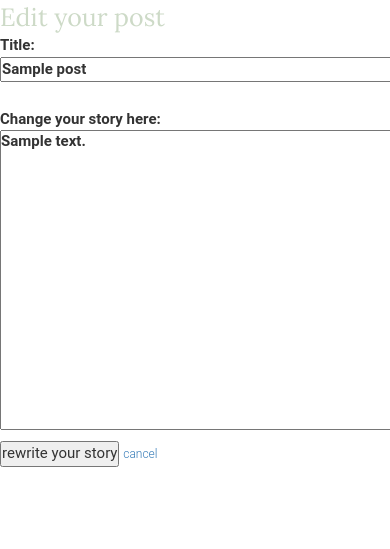
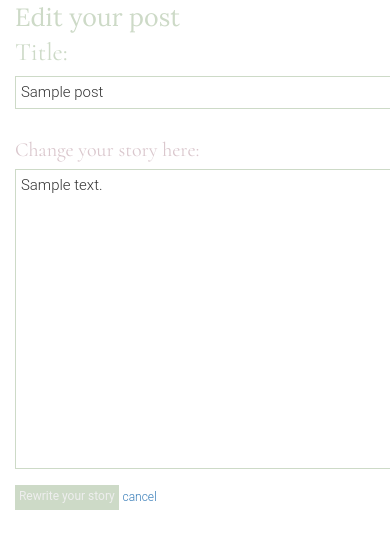
Before and after one commit to Kyushi/mub, a Django app: template templates/editpost.html in a window 390 px wide; the page is wider, and only the part inside the window is pictured. Shown: the part 183-732 px from the top of that part. Run offline with Django 3.2, Linux system fonts and the light colour scheme; the template is opened without the code that fills it: most values are stand-ins (such as "Sample title", 1, 10 or a date in 2020); some libraries are stand-ins or nearby versions.

Commit message:
editpost page is also mobile first now, form input has better styling

```diff
--- a/css/style.css
+++ b/css/style.css
@@ -97,7 +97,7 @@ nav {
 
 /* input styles */
 .submit-login,
-.submit-newpost {
+.submit-post {
   background: #cddac7;
   color: #eee;
   font-size: 12px;
@@ -106,7 +106,7 @@ nav {
   border: None; }
 
 .submit-login:hover,
-.submit-newpost:hover {
+.submit-post:hover {
   color: #fff;
   background: #dac7cd; }
 
@@ -142,7 +142,8 @@ nav {
 .form-input {
   margin-top: 0.33em;
   padding: 0.33em;
-  border: 1px solid #cddac7; }
+  border: 1px solid #cddac7;
+  font-weight: 300; }
 
 .comment-edit-form {
   display: none; }
--- a/handler.py
+++ b/handler.py
@@ -158,7 +158,7 @@ class GeneralHandler(webapp2.RequestHandler):
                   <p class="error"><p>
                 </div>
                 <div class="single-comment single col-xs-12">
-                    <p class="grey small">%s said:</p>
+                    <p class="grey small border-top">%s said:</p>
                     <p class="comment-content">%s</p>
                     <a href="#" class="edit">Edit</a> |
                     <a href="#" data-ids="%d;%d" class="delete">Delete</a>
--- a/templates/base.html
+++ b/templates/base.html
@@ -11,7 +11,7 @@ to the user -->
     <meta id="theme-color" name="theme-color" content="#cddac7">
     <title>{% block title %}{% endblock %}</title>
     <link href='https://fonts.googleapis.com/css?family=Lora|Cormorant:300italic,400' rel='stylesheet' type='text/css'>
-    <link rel="stylesheet" href="./css/bootstrap.min.css">
+    <link rel="stylesheet" href="/css/bootstrap.min.css">
     <link rel="stylesheet" href="/css/style.css">
     <script src="https://ajax.googleapis.com/ajax/libs/jquery/3.1.0/jquery.min.js"></script>
   </head>
--- a/templates/editpost.html
+++ b/templates/editpost.html
@@ -5,25 +5,25 @@
 
 {% block content %}
 
-<section class="submission-form">
+<section class="submission-form col-xs-12">
   <h2 class="section-header">Edit your post</h2>
   <form method="post">
     <label>
-      <div class="input-title">Title: </div>
-      <input type="text" name="subject" value="{{post.subject}}" class="title-input">
+      <div class="post-title"><h2>Title: </h2></div>
+      <input type="text" name="subject" value="{{post.subject}}" class="title-input form-input">
     </label>
     <br>
     <br>
     <label>
-      <div class="input-title">Change your story here: </div>
-      <textarea name="content" class="post-input">{{post.content}}</textarea>
+      <div class="post-title"><h3>Change your story here: </h3></div>
+      <textarea name="content" class="post-input form-input">{{post.content}}</textarea>
     </label>
     <br>
     {% if error %}
       <div class="error" style="color: red;">{{error}}</div>
       <br>
     {% endif %}
-    <button>rewrite your story</button>
+    <input type="submit" value="Rewrite your story" class="submit-post">
      <a href="{{referrer}}" class="small">cancel</a>
 
   </form>
--- a/templates/newpost.html
+++ b/templates/newpost.html
@@ -22,7 +22,7 @@
       <div class="error">{{error}}</div>
       <br>
     {% endif %}
-    <input type="submit" value="Show me my stuff" class="submit-newpost">
+    <input type="submit" value="Show me my stuff" class="submit-post">
     <!-- <button>let everybody know</button> -->
     <a href="{{referrer}}" class="small">cancel</a>
 
```
